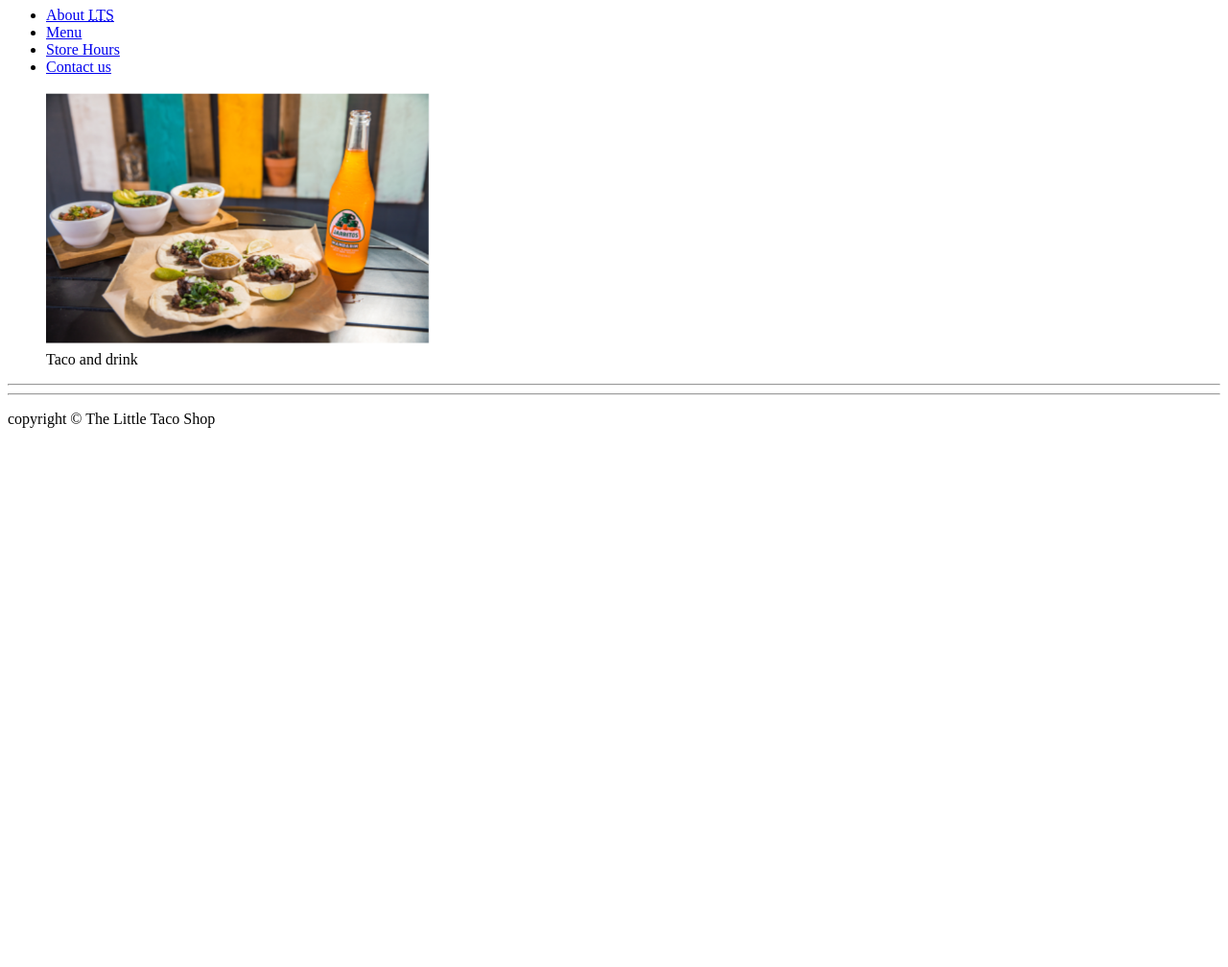
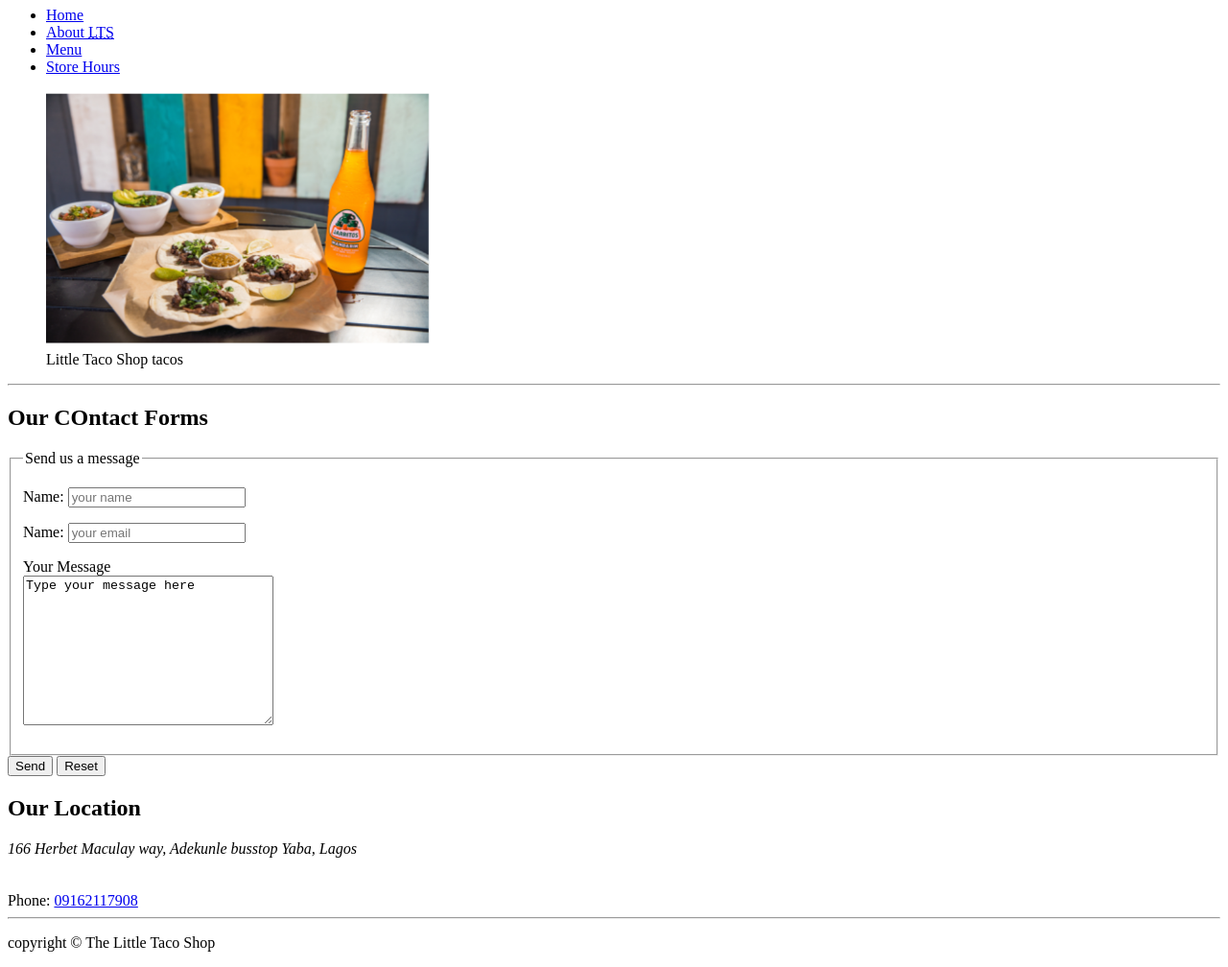
Before and after one commit to okontapaul/Little-Taco-Shop-Tutoria, a plain HTML site: page contact.html in a window 1280 px wide. Shown: the part 73-1081 px from the top of the page at 96% size. Before the commit the page ends 800 px from the top, so only its background shows below. Drawn offline with Linux system fonts and the light colour scheme.

Commit message:
complette little Taco web site

```diff
--- a/contact.html
+++ b/contact.html
@@ -2,51 +2,86 @@
 <html lang="en">
 <head>
     <meta charset="UTF-8">
-    <meta name="viewport" content="width=device-width, initial-scale=1.0">
-    <title> The Little Taco Shop</title>
+    <meta name="viewport" content="Contact information for the Little Taco Shop">
+    <title> Con tact Us - LTS</title>
     <link rel="icon" href="favicon.ico" type="image">
     <link rel="stylesheet" href="css/stle.css" >
 </head>
 <body>
     <header>
         <h1>
-            Welcome to The little Taco Shop
+            Contact Us
         </h1>
         <nav>
             <ul>
                 <li>
                     <a
-                        href="#about">About <abbr title="The little Taco ">LTS</abbr>
+                         href="/">Home
+
                     </a>
                 </li>
                 <li>
                     <a
-                        href="#menu"> Menu
+                        href="/#about">About <abbr title="The little Taco ">LTS</abbr>
+
                     </a>
                 </li>
                 <li>
                     <a
-                        href="hourds.html">Store Hours
+                        href="/#menu"> Menu
+
                     </a>
                 </li>
+
                 <li>
                     <a
-                        href="contact.html"> Contact us
+                        href="hour.html"> Store Hours
 
                     </a>
                 </li>
             </ul>
         </nav>
         <figure>
-            <img src="The little taco shop.png" alt="Taco and drink on the table" title="We love tacos!" width="400" height="267">
+            <img src="The little taco shop.png" alt="Little Taco Shop tacos" title="Taco ready to eat!" width="400" height="267">
             <figcaption>
-                Taco and drink
+                Little Taco Shop tacos
             </figcaption>
         </figure>
     </header>
     <hr>
     <main>
-        <!--our content -->
+        <section>
+          <h2>Our COntact Forms </h2>
+
+         <form action="http://httpbin.org/get"method="get">
+            <fieldset>
+                <legend>Send us a message</legend>
+                <p>
+                    <label for="name">Name:</label>
+                    <input type="text" name="name" id="name" placeholder="your name" required>
+                </p>
+                <p>
+                    <label for="email">Name:</label>
+                    <input type="text" name="email" id="name" placeholder="your email" required>
+                </p>
+                <p>
+                    <label for="message ">Your Message  </label>
+                    <br>
+                    <textarea name="message" id="" cols="30" rows="10">Type your message here</textarea>
+                </p>
+            </fieldset>
+            <button type="Submit">Send</button>
+            <button type="reset" >Reset</button>
+
+
+        </form>
+    </section>
+    <section>
+        <h2>Our Location</h2>
+        <address> 166 Herbet Maculay way, Adekunle busstop Yaba, Lagos</address>
+        <br><br>
+        Phone: <a href="07080776398">09162117908</a>
+    </section>
     </main>
     <hr>
     <footer>
```
Also changed, not shown: hour.html (+13 -1 lines), index.html (+20 -8 lines), style.css (added).
